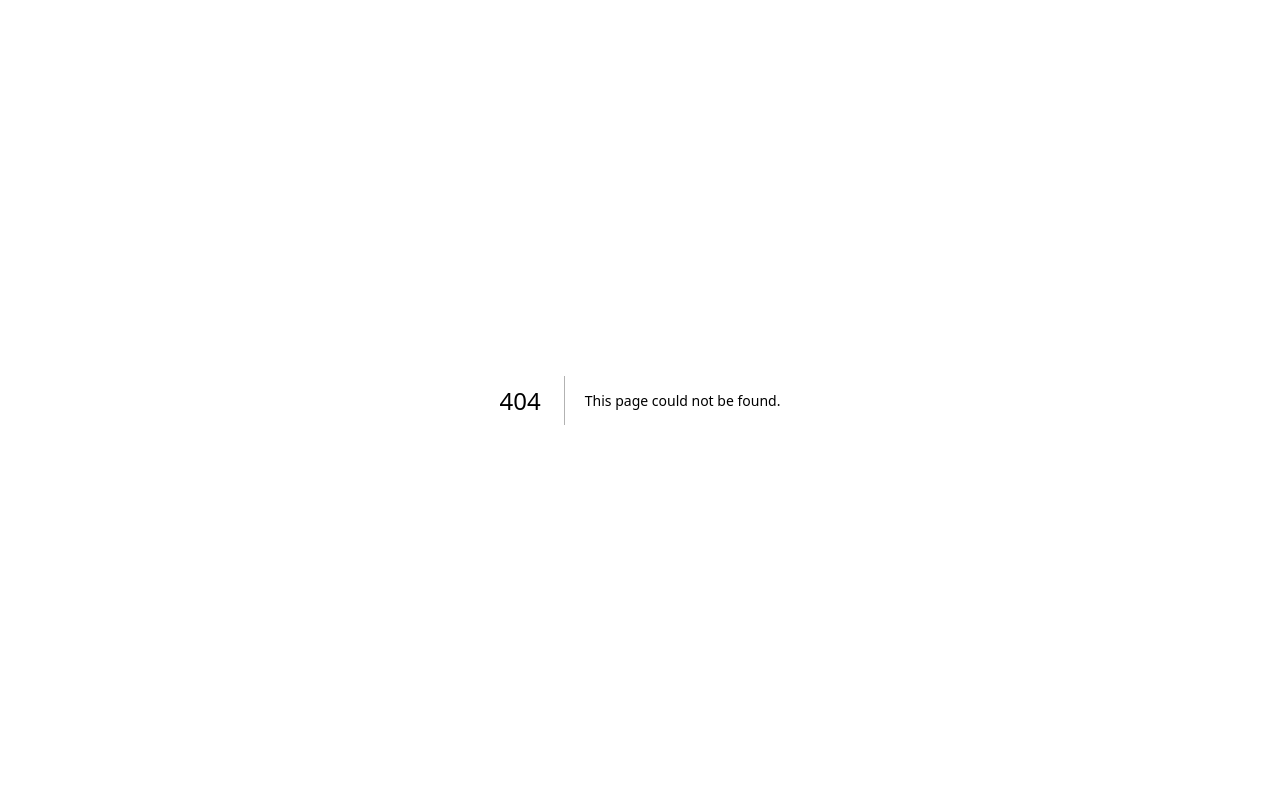
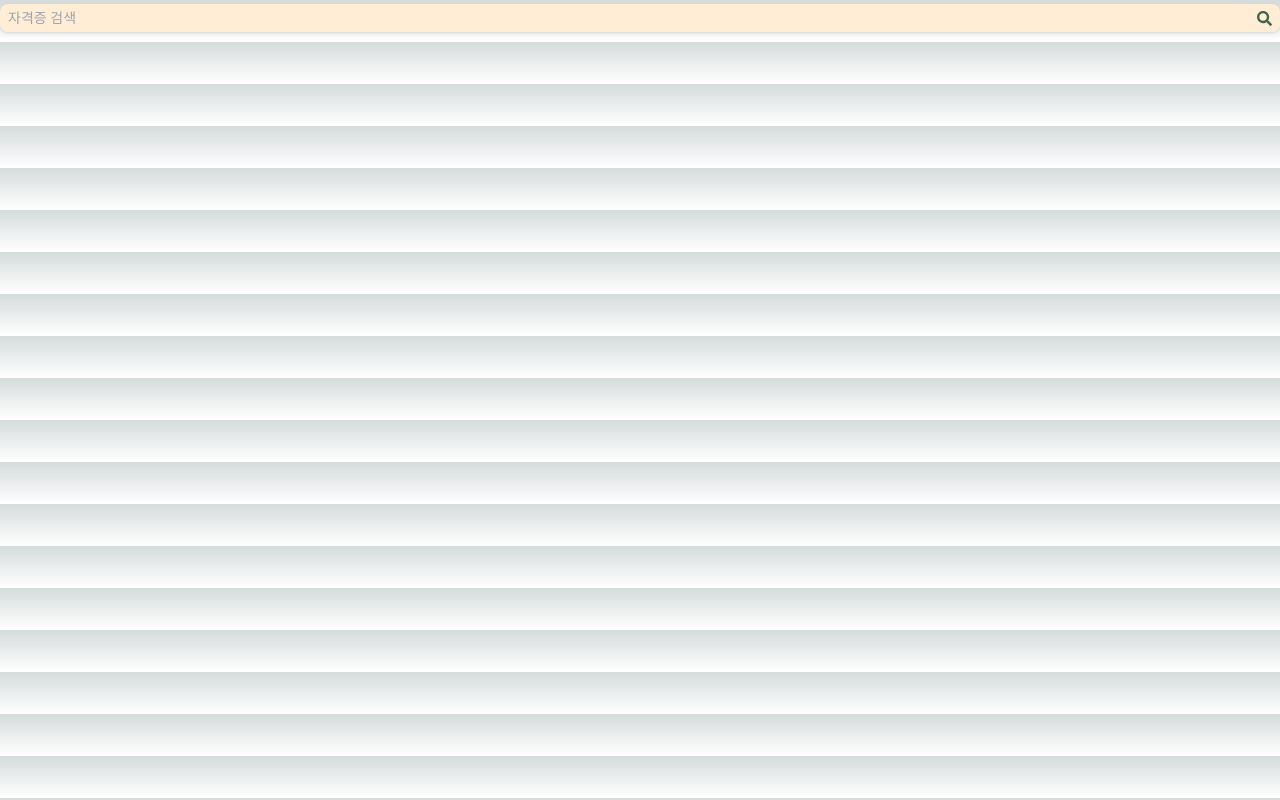
Before and after one commit to rdg1029/Military_License, a Next.js app: page /LicenseList/LicenseSearch in a window 1280 px wide. Before the commit this address had no page. Built offline with nearby package versions, Linux system fonts and the light colour scheme.

Commit message:
Added LicenseSearch.tsx

```diff
--- /dev/null
+++ b/src/pages/LicenseList/LicenseSearch.tsx
@@ -0,0 +1,20 @@
+import { useState } from "react";
+
+const LicenseSearch = () => {
+  const [text, setText] = useState("");
+  const onChange = (e: React.ChangeEvent<HTMLInputElement>) => setText(e.target.value);
+  const search = () => console.log(`search value : ${text}`);
+
+  return (
+    <div className="flex flex-row w-full bg-orange-100 rounded-lg drop-shadow mt-1 mb-2.5 pt-1 pr-2 pb-1 pl-2">
+      <input className="grow bg-transparent text-sm" type="search" placeholder="자격증 검색" onChange={onChange} value={text}></input>
+      <button onClick={search}>
+        <svg width="15" height="15" viewBox="0 0 15 15" fill="none" xmlns="http://www.w3.org/2000/svg">
+          <path d="M14.796 12.9685L11.8749 10.0478C11.743 9.91602 11.5643 9.84279 11.3768 9.84279H10.8992C11.7079 8.80871 12.1884 7.50806 12.1884 6.09316C12.1884 2.72727 9.46065 0 6.0942 0C2.72774 0 0 2.72727 0 6.09316C0 9.45904 2.72774 12.1863 6.0942 12.1863C7.50934 12.1863 8.81021 11.7059 9.84447 10.8974V11.3749C9.84447 11.5623 9.91772 11.741 10.0496 11.8729L12.9707 14.7935C13.2461 15.0688 13.6914 15.0688 13.9639 14.7935L14.7931 13.9645C15.0685 13.6891 15.0685 13.2438 14.796 12.9685ZM6.0942 9.84279C4.02276 9.84279 2.34392 8.16717 2.34392 6.09316C2.34392 4.02207 4.01982 2.34352 6.0942 2.34352C8.16564 2.34352 9.84447 4.01914 9.84447 6.09316C9.84447 8.16424 8.16857 9.84279 6.0942 9.84279Z" fill="#41644A"/>
+        </svg>
+      </button>
+    </div>
+  );
+}
+
+export default LicenseSearch;
```
